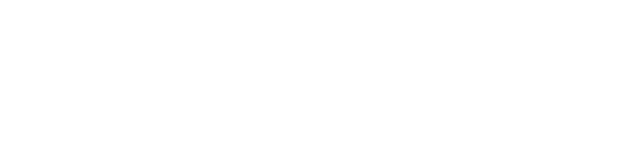
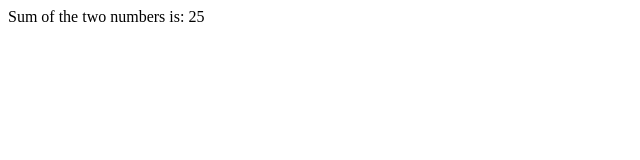
Before and after one commit to Pauliukas7/Praktika, a website: page index.html in a window 1280 px wide. Shown: the whole page, without its empty margins (0-640 px from the left). Drawn offline with Linux system fonts and the light colour scheme.

Commit message:
append html from .js

```diff
--- a/index.html
+++ b/index.html
@@ -7,6 +7,7 @@
     <title>Typescript: Mano pirmoji praktika</title>
   </head>
   <body>
+    <div id="app"></div>
     <script src="js/app.js"></script>
   </body>
 </html>
--- a/js/app.js
+++ b/js/app.js
@@ -1,8 +1,8 @@
 "use strict";
-function minusOneCycle(a) {
-    for (var b = a; b > 0; b--) {
-        console.log(a + " skaičius mažinamas po 1: " + b);
-    }
-    return a;
+var _a;
+function addNumbers(a, b) {
+    return a + b;
 }
-minusOneCycle(10);
+var sum = addNumbers(10, 15);
+console.log("Sum of the tow numbers is: " + sum);
+(_a = document.getElementById("app")) === null || _a === void 0 ? void 0 : _a.append("Sum of the two numbers is: " + sum);
```
Also changed, not shown: app.ts (+6 -6 lines).
